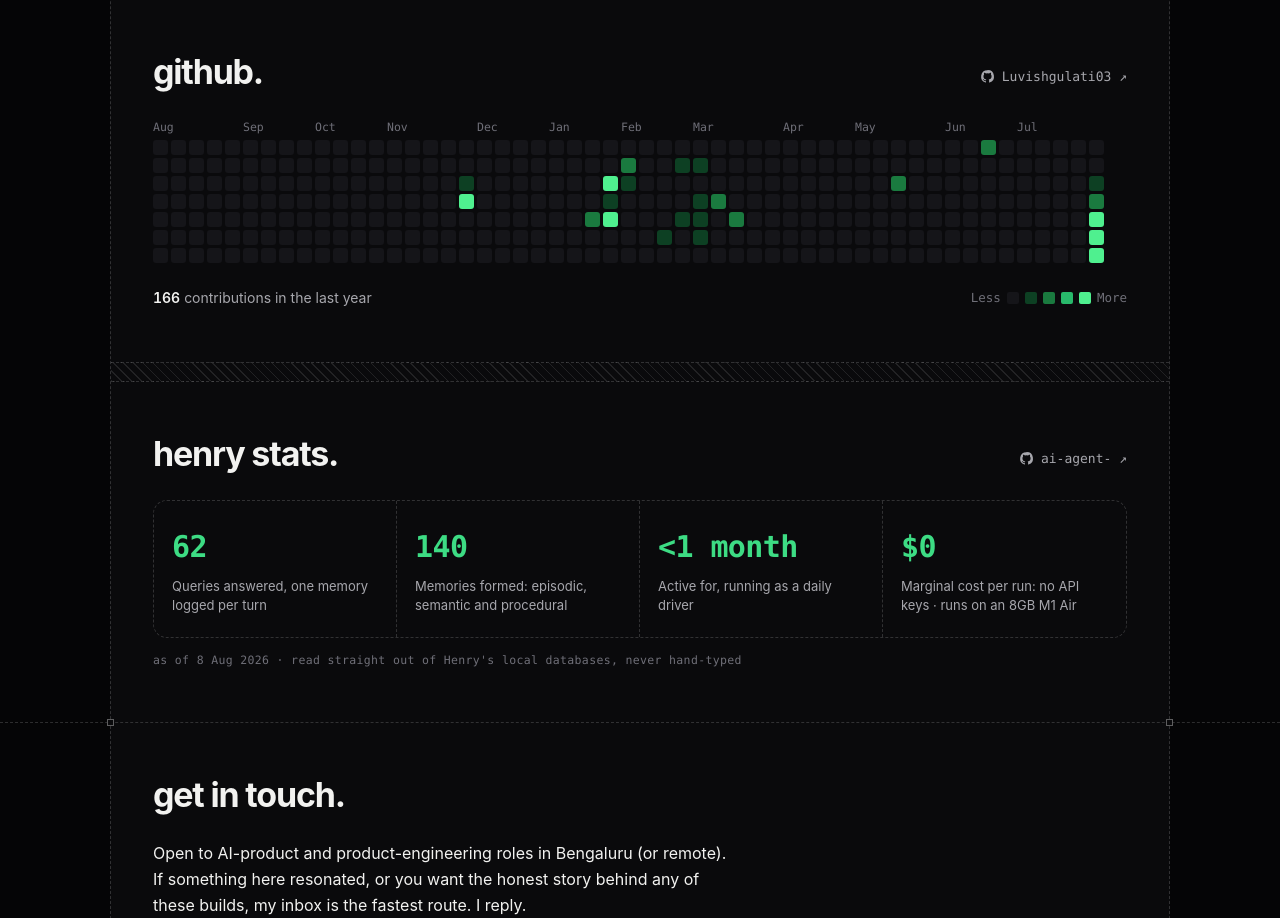
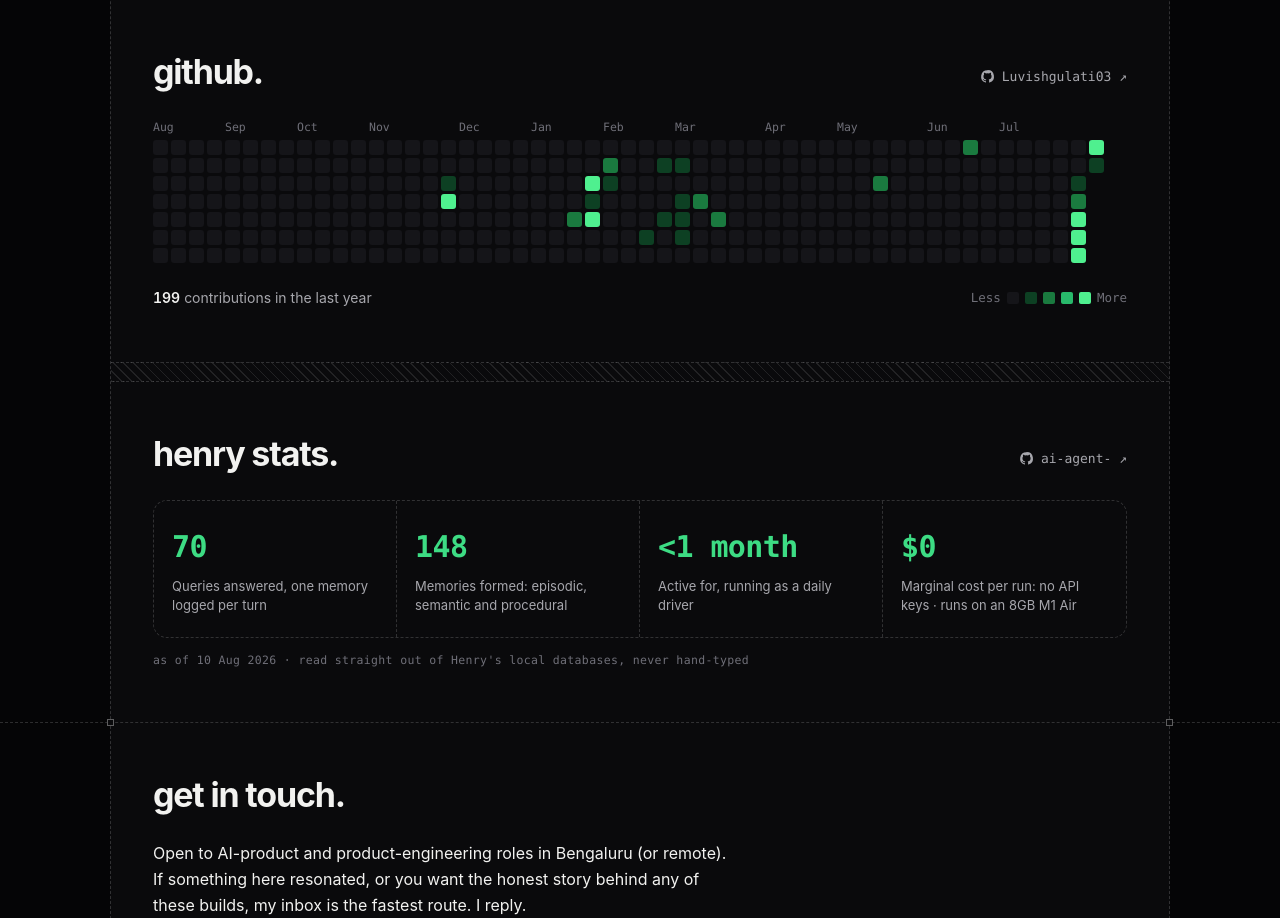
Before and after one commit to Luvishgulati03/Luvishgulati03.github.io, a plain HTML site: page index.html in a window 1280 px wide. Shown: the part 2663-3581 px from the top of the page. Drawn offline with Linux system fonts and the light colour scheme.

Commit message:
chore: refresh Henry stats (automated daily)

```diff
--- a/data/henry-stats.json
+++ b/data/henry-stats.json
@@ -1,7 +1,7 @@
 {
-  "generatedAt": "2026-08-08T18:22:20.564Z",
-  "queriesAnswered": 62,
-  "totalMemories": 140,
+  "generatedAt": "2026-08-10T15:32:00.554Z",
+  "queriesAnswered": 70,
+  "totalMemories": 148,
   "activeSinceIso": "2026-08-05T18:01:27.741Z",
   "activeFor": "<1 month",
   "embeddingDims": 384,
--- a/index.html
+++ b/index.html
@@ -890,10 +890,9 @@ li:hover .spark{ color:var(--accent); }
     <div class="hm-wrap">
       <div class="hm-inner">
         <div class="hm-months" aria-hidden="true"><!--GH_MONTHS-->
-<span style="grid-column:1">Aug</span><span style="grid-column:6">Sep</span><span style="grid-column:10">Oct</span><span style="grid-column:14">Nov</span><span style="grid-column:19">Dec</span><span style="grid-column:23">Jan</span><span style="grid-column:27">Feb</span><span style="grid-column:31">Mar</span><span style="grid-column:36">Apr</span><span style="grid-column:40">May</span><span style="grid-column:45">Jun</span><span style="grid-column:49">Jul</span>
+<span style="grid-column:1">Aug</span><span style="grid-column:5">Sep</span><span style="grid-column:9">Oct</span><span style="grid-column:13">Nov</span><span style="grid-column:18">Dec</span><span style="grid-column:22">Jan</span><span style="grid-column:26">Feb</span><span style="grid-column:30">Mar</span><span style="grid-column:35">Apr</span><span style="grid-column:39">May</span><span style="grid-column:44">Jun</span><span style="grid-column:48">Jul</span>
 <!--/GH_MONTHS--></div>
-        <div class="hm" id="hm" role="img" aria-label="GitHub contribution heatmap for Luvishgulati03: 166 contributions between 3 Aug 2025 and 8 Aug 2026."><!--GH_GRID-->
-<i></i><i></i><i></i><i></i><i></i><i></i><i></i>
+        <div class="hm" id="hm" role="img" aria-label="GitHub contribution heatmap for Luvishgulati03: 199 contributions between 10 Aug 2025 and 10 Aug 2026."><!--GH_GRID-->
 <i></i><i></i><i></i><i></i><i></i><i></i><i></i>
 <i></i><i></i><i></i><i></i><i></i><i></i><i></i>
 <i></i><i></i><i></i><i></i><i></i><i></i><i></i>
@@ -945,13 +944,14 @@ li:hover .spark{ color:var(--accent); }
 <i></i><i></i><i></i><i></i><i></i><i></i><i></i>
 <i></i><i></i><i></i><i></i><i></i><i></i><i></i>
 <i></i><i></i><i></i><i></i><i></i><i></i><i></i>
-<i></i><i></i><i class="l1" title="1 contribution on 4 Aug 2026"></i><i class="l2" title="5 contributions on 5 Aug 2026"></i><i class="l4" title="35 contributions on 6 Aug 2026"></i><i class="l4" title="39 contributions on 7 Aug 2026"></i><i class="l4" title="10 contributions on 8 Aug 2026"></i>
+<i></i><i></i><i class="l1" title="1 contribution on 4 Aug 2026"></i><i class="l2" title="5 contributions on 5 Aug 2026"></i><i class="l4" title="35 contributions on 6 Aug 2026"></i><i class="l4" title="39 contributions on 7 Aug 2026"></i><i class="l4" title="18 contributions on 8 Aug 2026"></i>
+<i class="l4" title="24 contributions on 9 Aug 2026"></i><i class="l1" title="1 contribution on 10 Aug 2026"></i>
 <!--/GH_GRID--></div>
       </div>
     </div>
 
     <div class="hm-foot">
-      <p><b id="ghcount" data-count data-n="166">166</b> contributions in the last year</p>
+      <p><b id="ghcount" data-count data-n="199">199</b> contributions in the last year</p>
       <p class="legend"><span>Less</span><i></i><i class="l1"></i><i class="l2"></i><i class="l3"></i><i class="l4"></i><span>More</span></p>
     </div>
   </section>
@@ -973,11 +973,11 @@ li:hover .spark{ color:var(--accent); }
          Never hand-edit a number here; the JSON is the source of truth. -->
     <div class="stats">
       <div>
-        <p class="n"><span data-count><!--STAT:queriesAnswered-->62<!--/STAT--></span></p>
+        <p class="n"><span data-count><!--STAT:queriesAnswered-->70<!--/STAT--></span></p>
         <p class="k">Queries answered, one memory logged per turn</p>
       </div>
       <div>
-        <p class="n"><span data-count><!--STAT:totalMemories-->140<!--/STAT--></span></p>
+        <p class="n"><span data-count><!--STAT:totalMemories-->148<!--/STAT--></span></p>
         <p class="k">Memories formed: episodic, semantic and procedural</p>
       </div>
       <div>
@@ -989,7 +989,7 @@ li:hover .spark{ color:var(--accent); }
         <p class="k">Marginal cost per run: no API keys · runs on an <!--STAT:runsOn-->8GB M1 Air<!--/STAT--></p>
       </div>
     </div>
-    <p class="stats-as">as of <!--STAT:generatedAt-->8 Aug 2026<!--/STAT--> · read straight out of Henry's local databases, never hand-typed</p>
+    <p class="stats-as">as of <!--STAT:generatedAt-->10 Aug 2026<!--/STAT--> · read straight out of Henry's local databases, never hand-typed</p>
   </section>
 
   </main>
```
Also changed, not shown: data/github-contributions.json (+1 -1 lines).
